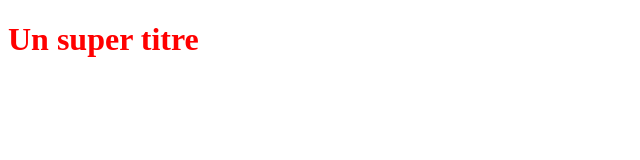
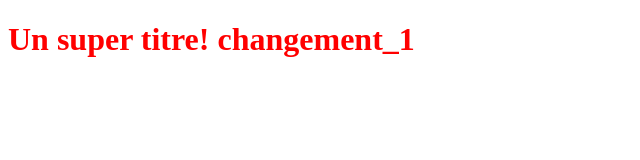
Before and after one commit to marinasatsyk/OpenclassroomsProjetct_1, a plain HTML site: page index.html in a window 1280 px wide. Shown: the whole page, without its empty margins (0-640 px from the left). Drawn offline with Linux system fonts and the light colour scheme.

Commit message:
Modification du titre H1

```diff
--- a/index.html
+++ b/index.html
@@ -6,6 +6,6 @@
     <link rel="stylesheet" type="text/css" href="styles.css">
 </head>
 <body>
-    <h1>Un super titre</h1>
+    <h1>Un super titre! changement_1 </h1>
 </body>
 </html>
```
